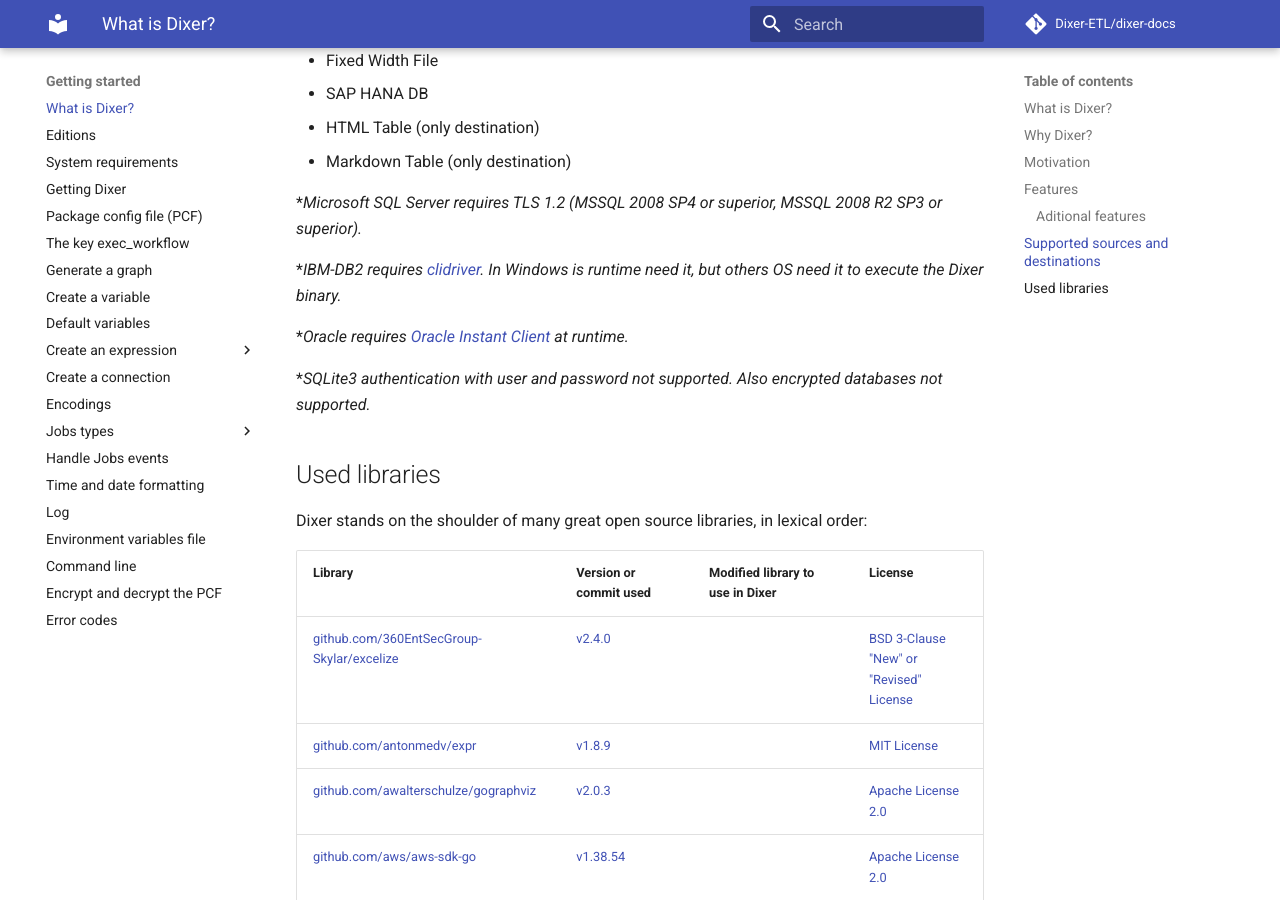
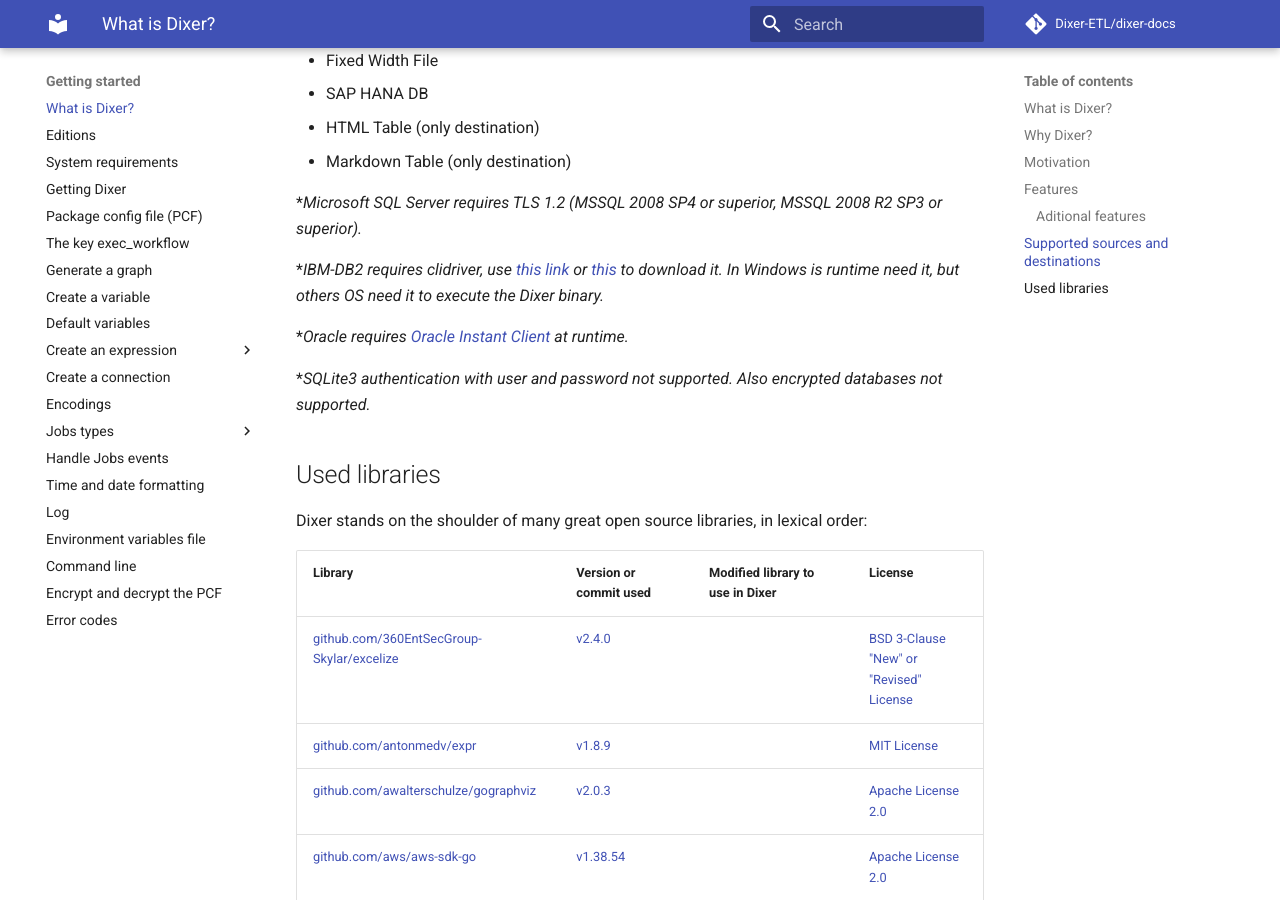
Before and after one commit to Dixer-ETL/dixer-docs, an MkDocs documentation site: the page built from docs/Getting-started.md, in a window 1280 px wide and 900 px high, scrolled down 3098 px. Built offline with MkDocs 1.6.1 and Material for MkDocs 9.7.7, drawn with Linux system fonts in a browser that asks for light colours; comment, search, counter and statistics services are not loaded.

Commit message:
Add additional link for clidriver
Fix #10

```diff
--- a/docs/Getting-started.md
+++ b/docs/Getting-started.md
@@ -89,7 +89,7 @@ Dixer allow to migrate data from and to:
 
 **Microsoft SQL Server requires TLS 1.2 (MSSQL 2008 SP4 or superior, MSSQL 2008 R2 SP3 or superior).*
 
-**IBM-DB2 requires [clidriver](https://public.dhe.ibm.com/ibmdl/export/pub/software/data/db2/drivers/odbc_cli/). In Windows is runtime need it, but others OS need it to execute the Dixer binary.*
+**IBM-DB2 requires clidriver, use [this link](https://public.dhe.ibm.com/ibmdl/export/pub/software/data/db2/drivers/odbc_cli/) or [this](https://www.ibm.com/support/pages/node/323035) to download it. In Windows is runtime need it, but others OS need it to execute the Dixer binary.*
 
 **Oracle requires [Oracle Instant Client](https://www.oracle.com/database/technologies/instant-client/downloads.html) at runtime.*
 
```
Also changed, not shown: docs/documentation/Create-a-connection.md (+1 -1 lines), docs/documentation/jobs/dataflow/Migrate-from-source-to-destination.md (+1 -1 lines).
